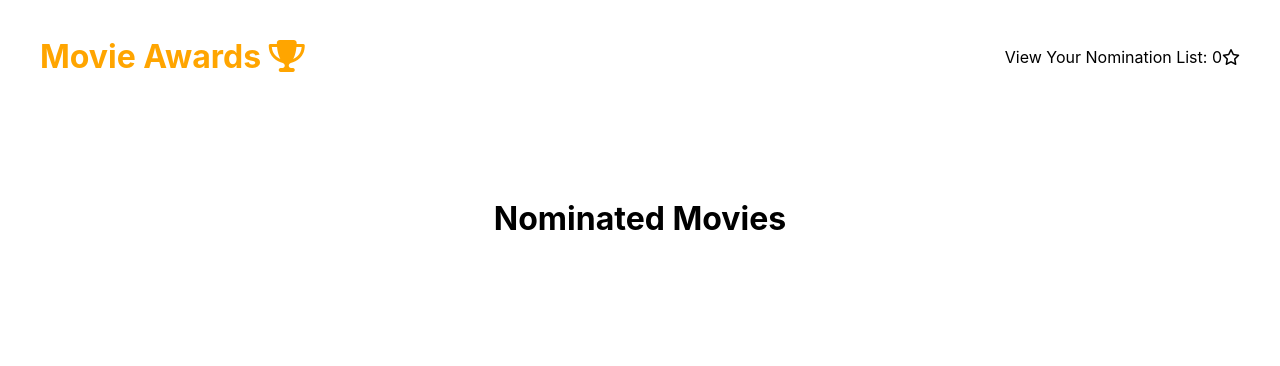
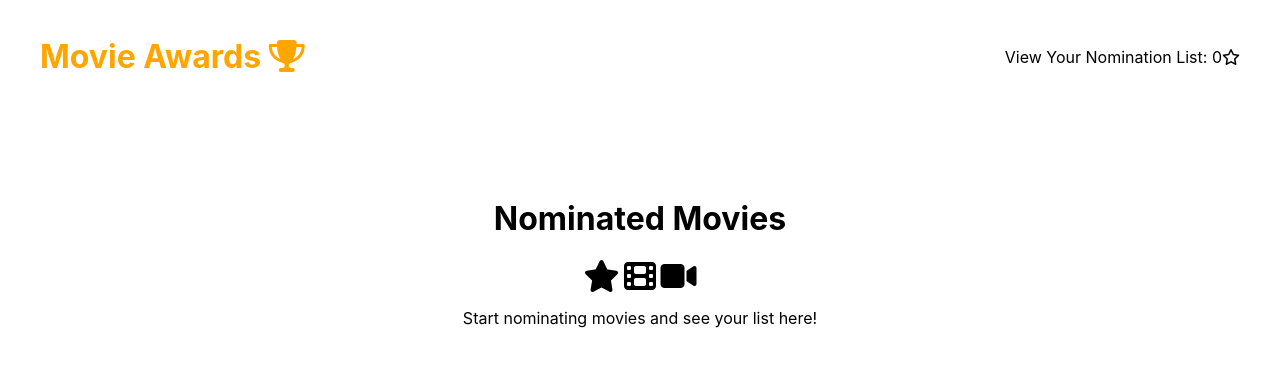
Before and after one commit to vtellez1/omdbmovies, a React (Create React App) app: page /nominated in a window 1280 px wide. Shown: the top 366 px of the page. Built offline with nearby package versions, Linux system fonts and the light colour scheme.

Commit message:
added message if no nominations added

```diff
--- a/src/pages/nominatedList.component.jsx
+++ b/src/pages/nominatedList.component.jsx
@@ -13,6 +13,13 @@ const NominatedList = ({ nominations }) => {
     <PageContainer>
         <MovieResultsContainer>
         <h1>Nominated Movies</h1>
+        {Object.keys(nominations.nominations).length < 1 ?
+        <div>
+        <i class="fas fa-star fa-2x"></i>  <i class="fas fa-film fa-2x"></i>  <i class="fas fa-video fa-2x"></i>
+        <p>  Start nominating movies and see your list here! </p>
+        </div>
+         : null}
+
         <MovieCards>
          {nominationList.map(movie => (
             <MovieCard key={movie.imdbID} movie={movie} nominated={true}/>
```
